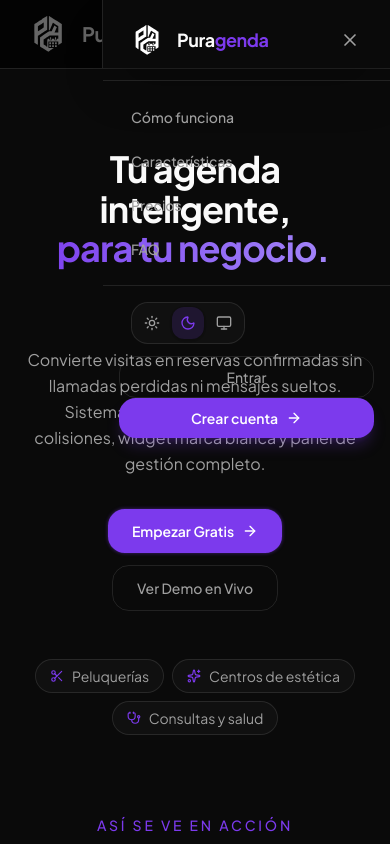
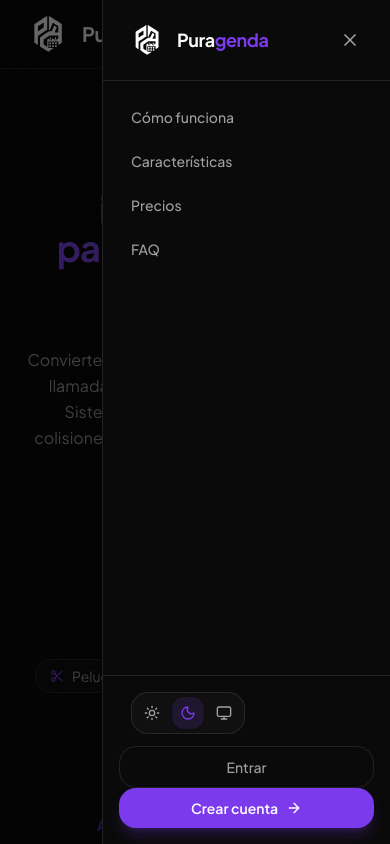
Before and after one commit to DiegoSalsa/Puragenda, a Next.js app: page / in a window 390 px wide. Both pictures are taken after a click on the button 348 px from the left and 34 px from the top of the page. Shown: the top 844 px of the page. Built offline with nearby package versions, Linux system fonts and the light colour scheme.

Commit message:
fix: render mobile drawer via portal outside header backdrop-blur context

```diff
--- a/src/components/landing/navbar.tsx
+++ b/src/components/landing/navbar.tsx
@@ -1,6 +1,7 @@
 "use client";
 
 import { useState } from "react";
+import { createPortal } from "react-dom";
 import Link from "next/link";
 import { ArrowRight, Menu, X } from "lucide-react";
 import { ThemeToggle } from "@/components/dashboard/theme-toggle";
@@ -16,6 +17,7 @@ export function Navbar() {
   const [mobileOpen, setMobileOpen] = useState(false);
 
   return (
+    <>
       <header className="sticky top-0 z-50 border-b border-border bg-background/80 backdrop-blur-xl">
         <div className="mx-auto flex w-full max-w-6xl items-center justify-between px-6 py-4">
           {/* Logo */}
@@ -67,20 +69,19 @@ export function Navbar() {
             </button>
           </div>
         </div>
+      </header>
 
-      {/* ═══ MOBILE DRAWER ═══ */}
-      {mobileOpen && (
-        <div className="fixed inset-0 z-[999] md:hidden">
+      {/* ═══ MOBILE DRAWER — rendered via portal OUTSIDE the header ═══ */}
+      {mobileOpen && typeof document !== "undefined" &&
+        createPortal(
+          <div className="fixed inset-0 z-[9999] md:hidden">
             {/* Dark overlay */}
             <div
-            className="absolute inset-0"
-            style={{ backgroundColor: "rgba(0,0,0,0.6)" }}
+              className="absolute inset-0 bg-black/60"
               onClick={() => setMobileOpen(false)}
             />
-          {/* Drawer panel */}
-          <aside
-            className="absolute right-0 top-0 flex h-full w-72 max-w-[85vw] flex-col border-l border-border z-[1000] shadow-2xl animate-drawer-right bg-white dark:bg-[#0A0A0A]"
-          >
+            {/* Drawer panel — opaque bg, outside header's backdrop-blur context */}
+            <aside className="absolute right-0 top-0 flex h-full w-72 max-w-[85vw] flex-col border-l border-border z-[10000] shadow-2xl animate-drawer-right bg-white dark:bg-[#0A0A0A]">
               {/* Header */}
               <div className="flex items-center justify-between border-b border-border p-6">
                 <div className="flex items-center gap-2.5">
@@ -126,8 +127,10 @@ export function Navbar() {
                 </Link>
               </div>
             </aside>
-        </div>
-      )}
-    </header>
+          </div>,
+          document.body
+        )
+      }
+    </>
   );
 }
```
Lines whose indentation alone changed are shown as unchanged.
